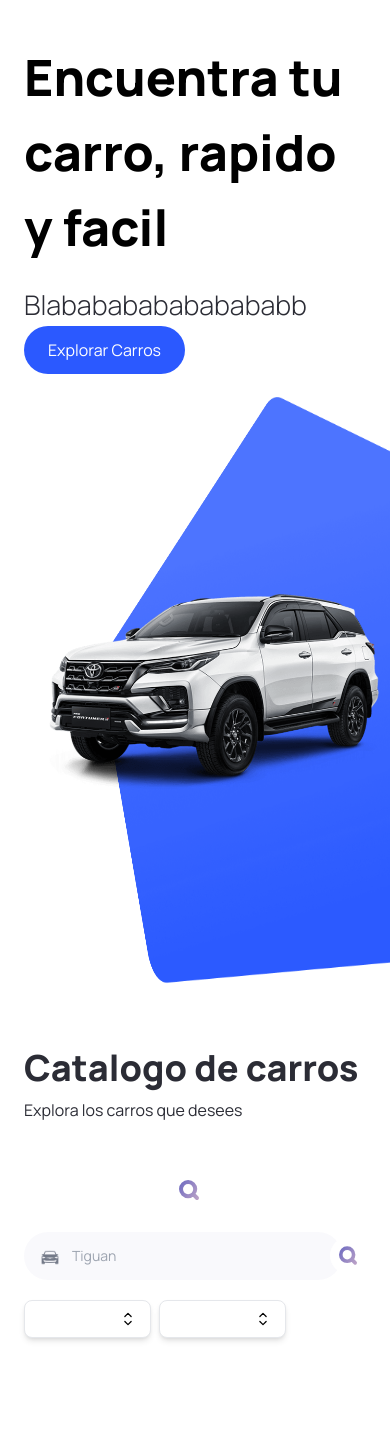
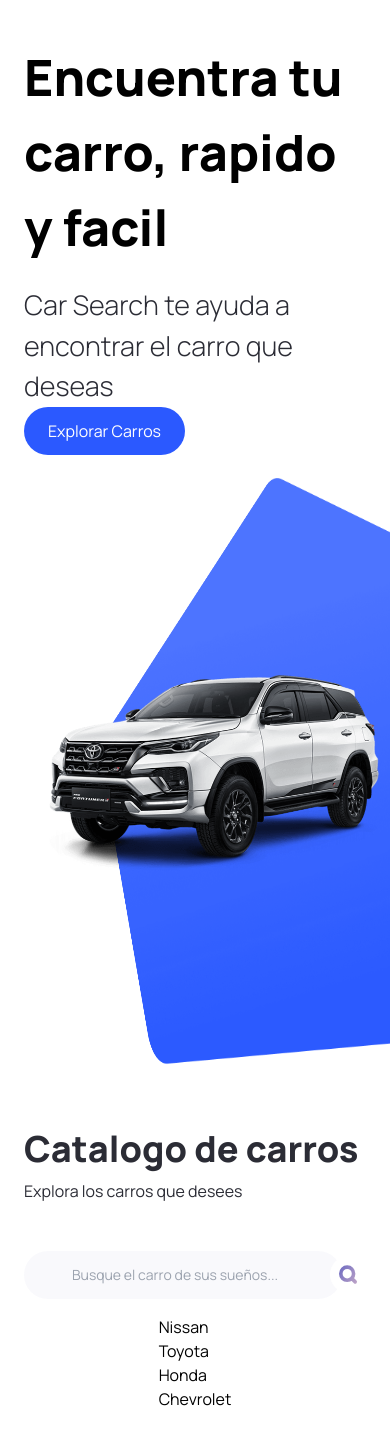
Before and after one commit to LuisElPoti/cars-search-engines, a Next.js app: page / in a window 390 px wide. Shown: the part 104-1533 px from the top of the page. Before the commit the page ends 1458 px from the top, so only its background shows below. Built offline with nearby package versions, Linux system fonts and the light colour scheme.

Commit message:
Cambios en el searchBar, cookies y busqueda difusa

```diff
--- a/components/Hero.tsx
+++ b/components/Hero.tsx
@@ -19,7 +19,7 @@ const Hero = () => {
             </h1>
 
             <p className="hero__subtitle">
-                Blababababababababb
+                Car Search te ayuda a encontrar el carro que deseas
             </p>
 
             <CustomButton
--- a/components/SearchBar.tsx
+++ b/components/SearchBar.tsx
@@ -1,11 +1,10 @@
-"use client";
+import React, { useState, useEffect } from "react";
+import { useRouter } from "next/router";
+import Image from "next/image";
+import fuzzysort from "fuzzysort";
+import Cookies from "js-cookie"; // Importa la biblioteca js-cookie
 
-import React, { useState } from "react";
-import { useRouter } from "next/navigation";
-//import  SearchManufacturer from "./SearchManufacturer";
-import Image from "next/image";
-
-const SearchButton = ({otherClasses}: {otherClasses: string}) => {
+const SearchButton = ({ otherClasses }: { otherClasses: string }) => {
   return (
     <button type="submit" className={`-ml-3 z-10 ${otherClasses}`}>
       <Image
@@ -16,75 +15,102 @@ const SearchButton = ({otherClasses}: {otherClasses: string}) => {
         className="object-contain"
       />
     </button>
-  )
-}
-
+  );
+};
 
 const SearchBar = () => {
-  const [manufacturer, setManufacturer] = useState('');
-  const [model, setModel] = useState('')
+  const [terminoDeBusqueda, setTerminoDeBusqueda] = useState("");
+  const [suggestions, setSuggestions] = useState<string[]>([]);
   const router = useRouter();
 
-  const handleSearch = (e: React.FormEvent<HTMLFormElement>) => {
+  // Función para manejar cambios en el campo de búsqueda
+  const handleInputChange = (e: React.ChangeEvent<HTMLInputElement>) => {
+    const searchTerm = e.target.value;
+    setTerminoDeBusqueda(searchTerm);
+
+    // Realiza una búsqueda difusa en la lista de sugerencias y actualiza el estado
+    const fuzzyResults = fuzzysort.go(searchTerm, suggestions);
+    const fuzzySuggestions = fuzzyResults.map((result) => result.target);
+    setSuggestions(fuzzySuggestions);
+
+    // Guarda la búsqueda actual en una cookie
+    Cookies.set("searchTerm", searchTerm);
+  };
+
+  // Función para manejar la selección de una sugerencia
+  const handleSuggestionClick = (suggestion: string) => {
+    setTerminoDeBusqueda(suggestion);
+  };
+
+  useEffect(() => {
+    // Recupera la búsqueda anterior del usuario desde la cookie
+    const previousSearchTerm = Cookies.get("searchTerm");
+    if (previousSearchTerm) {
+      setTerminoDeBusqueda(previousSearchTerm);
+    }
+
+    // Aquí puedes hacer una solicitud a tu API para obtener sugerencias iniciales
+    // Reemplaza esta simulación con tu lógica de búsqueda real
+    const initialSuggestions = ["Nissan", "Toyota", "Honda", "Chevrolet"];
+    setSuggestions(initialSuggestions);
+  }, []);
+
+  const handleSearch = async (e: React.FormEvent<HTMLFormElement>) => {
     e.preventDefault();
 
-    if(manufacturer === '' && model === '') {
-      return alert('Por favor ingrese algo en la barra de busqueda')
+    if (terminoDeBusqueda === "") {
+      return alert("Por favor ingrese algo en la barra de búsqueda");
     }
 
-    updateSearchParams(model.toLowerCase(), manufacturer.toLowerCase())
-  }
+    try {
+      const response = await fetch(
+        `/api/BusquedaDifusa?terminoDeBusqueda=${terminoDeBusqueda}`
+      );
 
-  const updateSearchParams = (model: string, manufacturer: string) => {
-    const searchParams = new URLSearchParams(window.location.search);
-
-    if (model) {
-      searchParams.set('model', model)
-    } else {
-      searchParams.delete('model')
+      if (response.ok) {
+        const data = await response.json();
+        console.log(data);
+      } else {
+        console.error(
+          "Error al obtener los datos:",
+          response.status,
+          response.statusText
+        );
+      }
+    } catch (error) {
+      console.error("Error al obtener los datos:", error);
     }
-
-    if (manufacturer) {
-      searchParams.set('manufacturer', manufacturer)
-    } else {
-      searchParams.delete('manufacturer')
-    }
-
-    const newPathname = `${window.location.pathname}?${searchParams.toString()}`
-
-    router.push(newPathname, {scroll: false})
-  }
+  };
 
   return (
-    <form className='searchbar' onSubmit={handleSearch}>
-      <div className="seachbar__item">
-        {/* <SearchManufacturer
-         manufacturer={manufacturer}
-         setManufacturer={setManufacturer}
-        /> */}
-        <SearchButton otherClasses="sm:hidden"/>
-      </div>
+    <form className="searchbar" onSubmit={handleSearch}>
       <div className="searchbar__item">
-        <Image
-          src={"/model-icon.png"}
-          width={25}
-          height={25}
-          className="absolute w-[20px] h-[20px] ml-4"
-          alt="car model"
-        />
         <input
           type="text"
-          name="model"
-          value={model}
-          onChange={(e) => setModel(e.target.value)}
-          placeholder="Tiguan"
+          name="terminoDeBusqueda"
+          value={terminoDeBusqueda}
+          onChange={handleInputChange}
+          placeholder="Busque el carro de sus sueños..."
           className="searchbar__input"
         />
-        <SearchButton otherClasses="sm:hidden"/>
+        <SearchButton otherClasses="sm:hidden" />
       </div>
-      <SearchButton otherClasses="max-sm:hidden"/>
+      {suggestions.length > 0 && (
+        <ul className="suggestions-list">
+          {suggestions.map((suggestion, index) => (
+            <li
+              key={index}
+              onClick={() => handleSuggestionClick(suggestion)}
+              className="suggestion-item"
+            >
+              {suggestion}
+            </li>
+          ))}
+        </ul>
+      )}
+      <SearchButton otherClasses="max-sm:hidden" />
     </form>
-  )
-}
+  );
+};
 
-export default SearchBar
+export default SearchBar;
--- a/package.json
+++ b/package.json
@@ -17,6 +17,9 @@
     "autoprefixer": "10.4.16",
     "eslint": "8.50.0",
     "eslint-config-next": "13.5.3",
+    "fuse.js": "^6.6.2",
+    "fuzzysort": "^2.0.4",
+    "js-cookie": "^3.0.5",
     "next": "13.5.3",
     "postcss": "8.4.31",
     "primereact": "^10.0.2",
--- /dev/null
+++ b/pages/api/BusquedaDifusa.js
@@ -0,0 +1,35 @@
+import { PrismaClient } from "@prisma/client";
+import { NextResponse } from "next/server";
+import Fuse from 'fuse.js';
+const prisma = new PrismaClient();
+
+export default async function GET(req, res) {
+    const terminoDeBusqueda = req.query.terminoDeBusqueda;
+
+    try {
+        const autos = await prisma.auto.findMany();
+
+        // Obtén todos los campos del modelo "auto" excluyendo "id"
+        const camposDeBusqueda = Object.keys(autos[0]).filter((campo) => campo !== 'id');
+
+        // Configuración de Fuse para buscar en todos los campos excluyendo "id"
+        const options = {
+            keys: camposDeBusqueda,
+            threshold: 0.4,
+        };
+
+        const fuse = new Fuse(autos, options);
+
+        const searchResults = fuse.search(terminoDeBusqueda);
+
+        if (searchResults.length > 0) {
+            res.status(200).json(searchResults);
+        } else {
+            const suggestions = fuse.search(terminoDeBusqueda, { limit: 5 });
+            res.status(404).json({ message: 'No se encontraron resultados', suggestions });
+        }
+    } catch (error) {
+        console.error('Error al obtener los Autos:', error);
+        res.status(500).json({ message: 'Internal Server Error' });
+    }
+}
```
Also changed, not shown: 1 other file (tests, documents, lock files or other folders).
